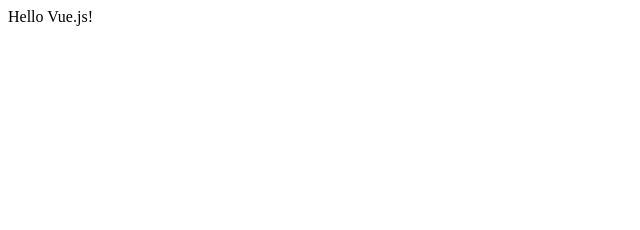
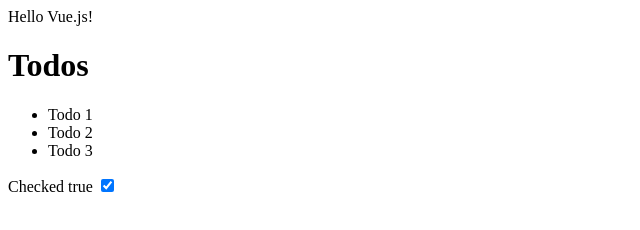
Before and after one commit to cloosli/vuejs-tutorial-todolist, a plain HTML site: page index.html in a window 1280 px wide. Shown: the whole page, without its empty margins (0-640 px from the left). Drawn offline with Linux system fonts and the light colour scheme.

Commit message:
Todos for list and if-else case

```diff
--- a/index.html
+++ b/index.html
@@ -9,6 +9,19 @@
 <body>
     <div id="app">
         {{ message }}
+        <h1>Todos</h1>
+        <ul v-show="showTodos">
+            <li v-for="todo in todos">
+                {{ todo.title }}
+            </li>
+        </ul>
+        <p v-else>
+          No Todos for you today
+        </p>
+        <p>
+            Checked {{ showTodos }}
+            <input type="checkbox" v-model="showTodos">
+        </p>
     </div>
 
     <script type="text/javascript" src="js/vue.js"></script>
--- a/js/main.js
+++ b/js/main.js
@@ -1,6 +1,15 @@
 new Vue({
-  el: '#app',
-  data: {
-    message: 'Hello Vue.js!'
-  }
+    el: '#app',
+    data: {
+        message: 'Hello Vue.js!',
+        todos: [
+          {
+            title: 'Todo 1'
+        }, {
+            title: 'Todo 2'
+        }, {
+            title: 'Todo 3'
+        }],
+        showTodos:true
+    }
 })
```
